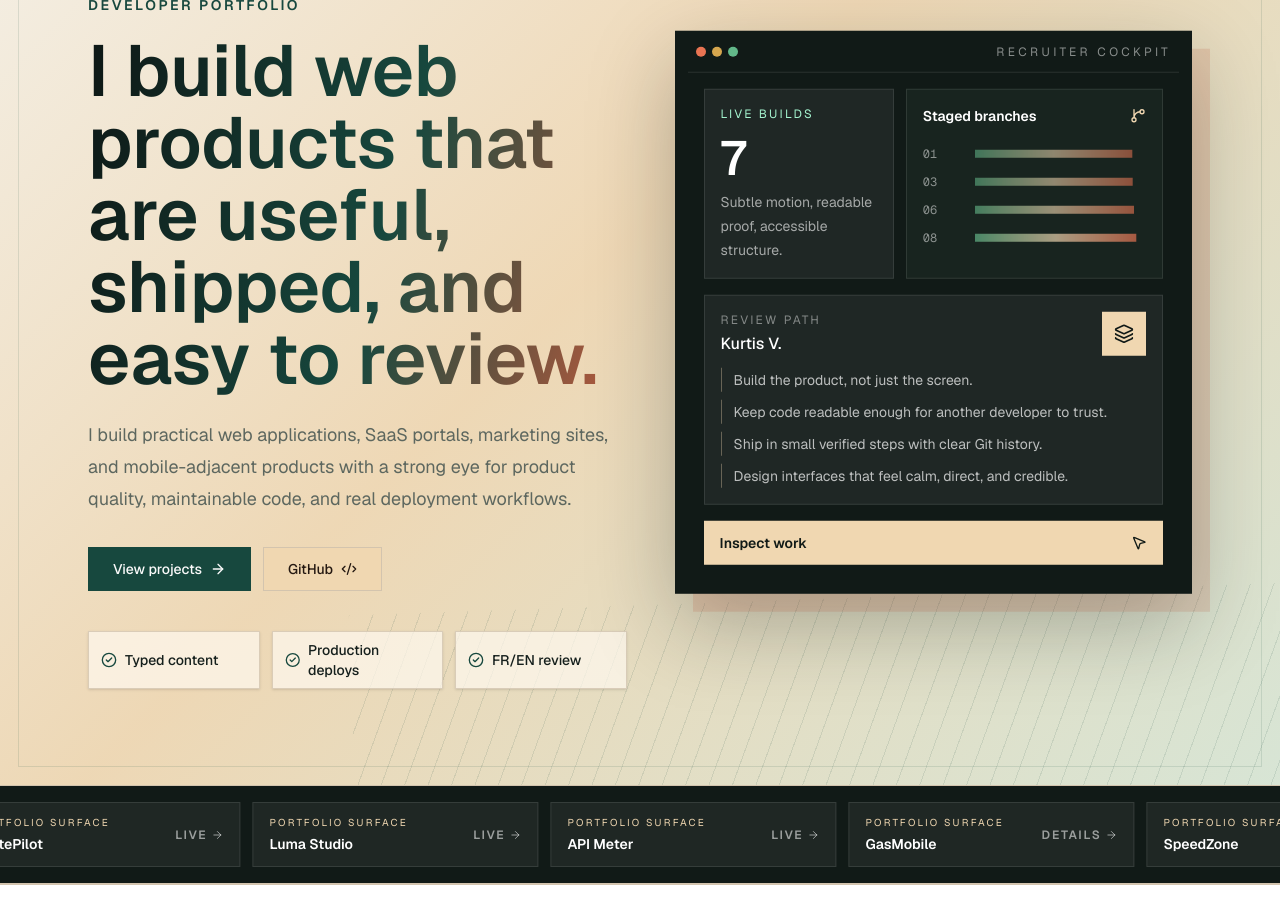
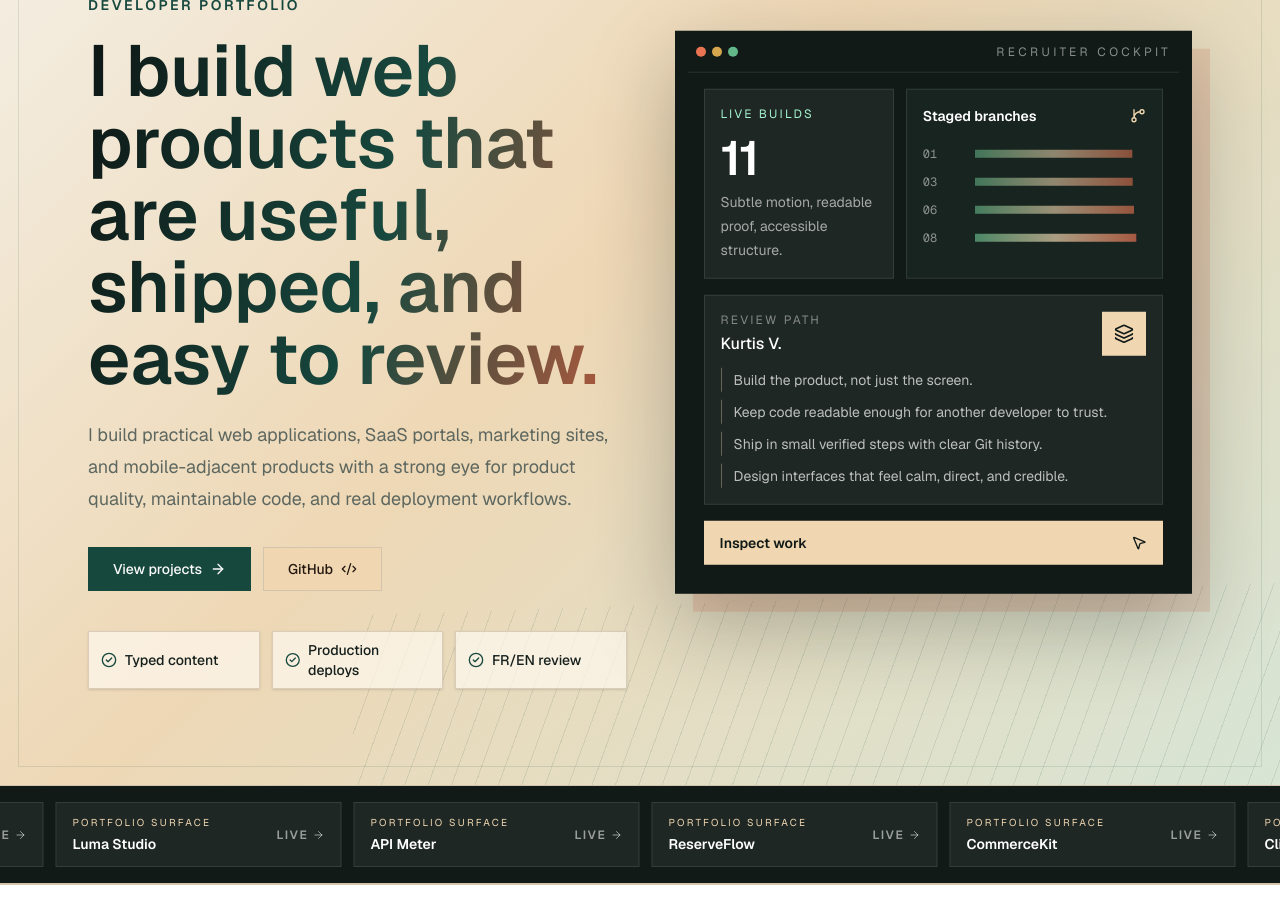
Before and after one commit to kurtisv/dev-portfolio, a Next.js app in the folder apps/web/: page / in a window 1280 px wide. Shown: the part 220-1135 px from the top of the page. Built offline with nearby package versions, Linux system fonts and the light colour scheme; no server answers.

Commit message:
feat: complete portfolio project index

```diff
--- a/apps/web/src/data/portfolio.ts
+++ b/apps/web/src/data/portfolio.ts
@@ -184,6 +184,142 @@ export const featuredProjects: PortfolioProject[] = [
     repoUrl: "https://github.com/kurtisv/api-meter",
   },
   {
+    slug: "reserveflow",
+    name: "ReserveFlow",
+    category: "Booking system",
+    status: "live",
+    summary: "A service booking product with public scheduling, staff capacity, and an operations dashboard.",
+    description:
+      "ReserveFlow shows how the foundation can become a booking workflow for a service business, with a deeper product surface than a static portfolio page.",
+    stack: ["Next.js", "TypeScript", "Tailwind CSS", "Prisma", "Supabase"],
+    highlights: ["Booking flow", "Staff availability", "Shared Supabase ecosystem"],
+    recruiterValue:
+      "Shows scheduling logic, operational thinking, and a polished service-business interface built from the same boilerplate.",
+    buildNotes: [
+      "Built as project 5 from kv-web-starter.",
+      "Uses the shared kv-portfolio Supabase database.",
+      "Includes FR/EN support, product depth, and a recruiter-facing case study.",
+    ],
+    fr: {
+      category: "Systeme de reservation",
+      summary: "Un produit de reservation avec prise de rendez-vous, capacite equipe et dashboard operationnel.",
+      description:
+        "ReserveFlow montre comment la base devient un flux de reservation pour entreprise de services, avec plus de profondeur qu'une simple page vitrine.",
+      highlights: ["Flux de reservation", "Disponibilite equipe", "Ecosysteme Supabase partage"],
+      recruiterValue:
+        "Montre logique de planification, pensee operationnelle et interface de service construite depuis le meme boilerplate.",
+      buildNotes: [
+        "Construit comme projet 5 depuis kv-web-starter.",
+        "Utilise la base Supabase partagee kv-portfolio.",
+        "Inclut FR/EN, profondeur produit et etude de cas recruteur.",
+      ],
+    },
+    liveUrl: "https://reserveflow-psi.vercel.app",
+    repoUrl: "https://github.com/kurtisv/reserveflow",
+  },
+  {
+    slug: "commercekit",
+    name: "CommerceKit",
+    category: "Commerce workflow",
+    status: "live",
+    summary: "A small commerce product with catalog, product details, checkout demo, and order cockpit.",
+    description:
+      "CommerceKit demonstrates the Stripe-ready commerce side of the boilerplate with order data, product cards, confirmation flows, and dashboard context.",
+    stack: ["Next.js", "TypeScript", "Tailwind CSS", "Prisma", "Supabase"],
+    highlights: ["Product catalog", "Checkout path", "Order dashboard"],
+    recruiterValue:
+      "Shows product merchandising, order modeling, and commerce UX without hiding behind placeholder screens.",
+    buildNotes: [
+      "Built as project 6 in its own public repo.",
+      "Production is connected to the shared kv-portfolio Supabase database.",
+      "Public pages, order flow, and dashboard surfaces are bilingual.",
+    ],
+    fr: {
+      category: "Flux commerce",
+      summary: "Un produit commerce avec catalogue, details produit, checkout demo et cockpit commandes.",
+      description:
+        "CommerceKit demontre le cote commerce/Stripe-ready du boilerplate avec donnees de commandes, cartes produit, confirmation et dashboard.",
+      highlights: ["Catalogue produit", "Flux checkout", "Dashboard commandes"],
+      recruiterValue:
+        "Montre merchandising, modelisation de commandes et UX commerce sans rester sur des ecrans placeholder.",
+      buildNotes: [
+        "Construit comme projet 6 dans son propre repo public.",
+        "Production connectee a la base Supabase partagee kv-portfolio.",
+        "Pages publiques, commande et dashboard en bilingue.",
+      ],
+    },
+    liveUrl: "https://commercekit.vercel.app",
+    repoUrl: "https://github.com/kurtisv/commercekit",
+  },
+  {
+    slug: "clienthub",
+    name: "ClientHub",
+    category: "Client portal",
+    status: "live",
+    summary: "A B2B client portal for projects, milestones, files, messages, and delivery status.",
+    description:
+      "ClientHub turns the starter into a client collaboration product with project context, delivery progress, document references, and message history.",
+    stack: ["Next.js", "TypeScript", "Tailwind CSS", "Prisma", "Supabase"],
+    highlights: ["Project portal", "Milestones and files", "B2B workflow"],
+    recruiterValue:
+      "Shows protected-portal thinking, client collaboration UX, and structured project data from the same foundation.",
+    buildNotes: [
+      "Built as project 7 with a separate public repo.",
+      "Production is connected to shared kv-portfolio Supabase tables.",
+      "Designed as a calmer B2B tool rather than another marketing site.",
+    ],
+    fr: {
+      category: "Portail client",
+      summary: "Un portail B2B pour projets, jalons, fichiers, messages et statut de livraison.",
+      description:
+        "ClientHub transforme le starter en produit de collaboration client avec contexte projet, progression, documents et historique de messages.",
+      highlights: ["Portail projet", "Jalons et fichiers", "Flux B2B"],
+      recruiterValue:
+        "Montre une logique de portail protege, UX de collaboration client et donnees projet structurees.",
+      buildNotes: [
+        "Construit comme projet 7 dans un repo public separe.",
+        "Production connectee aux tables Supabase partagees kv-portfolio.",
+        "Design oriente outil B2B calme plutot qu'autre site marketing.",
+      ],
+    },
+    liveUrl: "https://clienthub-five.vercel.app",
+    repoUrl: "https://github.com/kurtisv/clienthub",
+  },
+  {
+    slug: "eventpass",
+    name: "EventPass",
+    category: "Event registration app",
+    status: "live",
+    summary: "An event registration and check-in product with capacity, tickets, and arrival operations.",
+    description:
+      "EventPass completes the eight-project series with public event pages, tokenized tickets, capacity display, and an admin check-in surface.",
+    stack: ["Next.js", "TypeScript", "Tailwind CSS", "Prisma", "Supabase"],
+    highlights: ["Event catalog", "Token ticket", "Admin check-in"],
+    recruiterValue:
+      "Shows public registration, capacity constraints, tokenized access, and operations UI in a distinct product style.",
+    buildNotes: [
+      "Built as project 8 from kv-web-starter.",
+      "Production is connected to the shared kv-portfolio Supabase database.",
+      "Includes FR/EN, case study, and a separate public GitHub repo.",
+    ],
+    fr: {
+      category: "App d'inscription evenementielle",
+      summary: "Un produit evenementiel avec capacite, billets et operations d'arrivee.",
+      description:
+        "EventPass complete la serie de huit projets avec pages evenement, billets tokenises, capacite visible et check-in admin.",
+      highlights: ["Catalogue evenements", "Billet tokenise", "Check-in admin"],
+      recruiterValue:
+        "Montre inscription publique, contraintes de capacite, acces tokenise et UI operationnelle avec style distinct.",
+      buildNotes: [
+        "Construit comme projet 8 depuis kv-web-starter.",
+        "Production connectee a la base Supabase partagee kv-portfolio.",
+        "Inclut FR/EN, etude de cas et repo GitHub public separe.",
+      ],
+    },
+    liveUrl: "https://eventpass-nine.vercel.app",
+    repoUrl: "https://github.com/kurtisv/eventpass",
+  },
+  {
     slug: "gasmobile",
     name: "GasMobile",
     category: "Mobile application",
@@ -343,7 +479,7 @@ export const pageCopy = {
       repo: "GitHub",
     },
     proof: [
-      ["4", "portfolio builds from the foundation"],
+      ["8", "portfolio builds from the foundation"],
       ["1", "mobile product included"],
       ["3+", "client sites planned or in progress"],
       ["50", "tests passing in the foundation"],
@@ -387,7 +523,7 @@ export const pageCopy = {
       repo: "GitHub",
     },
     proof: [
-      ["4", "projets portfolio issus de la base"],
+      ["8", "projets portfolio issus de la base"],
       ["1", "produit mobile inclus"],
       ["3+", "sites clients prevus ou en cours"],
       ["50", "tests passent dans la fondation"],
```
